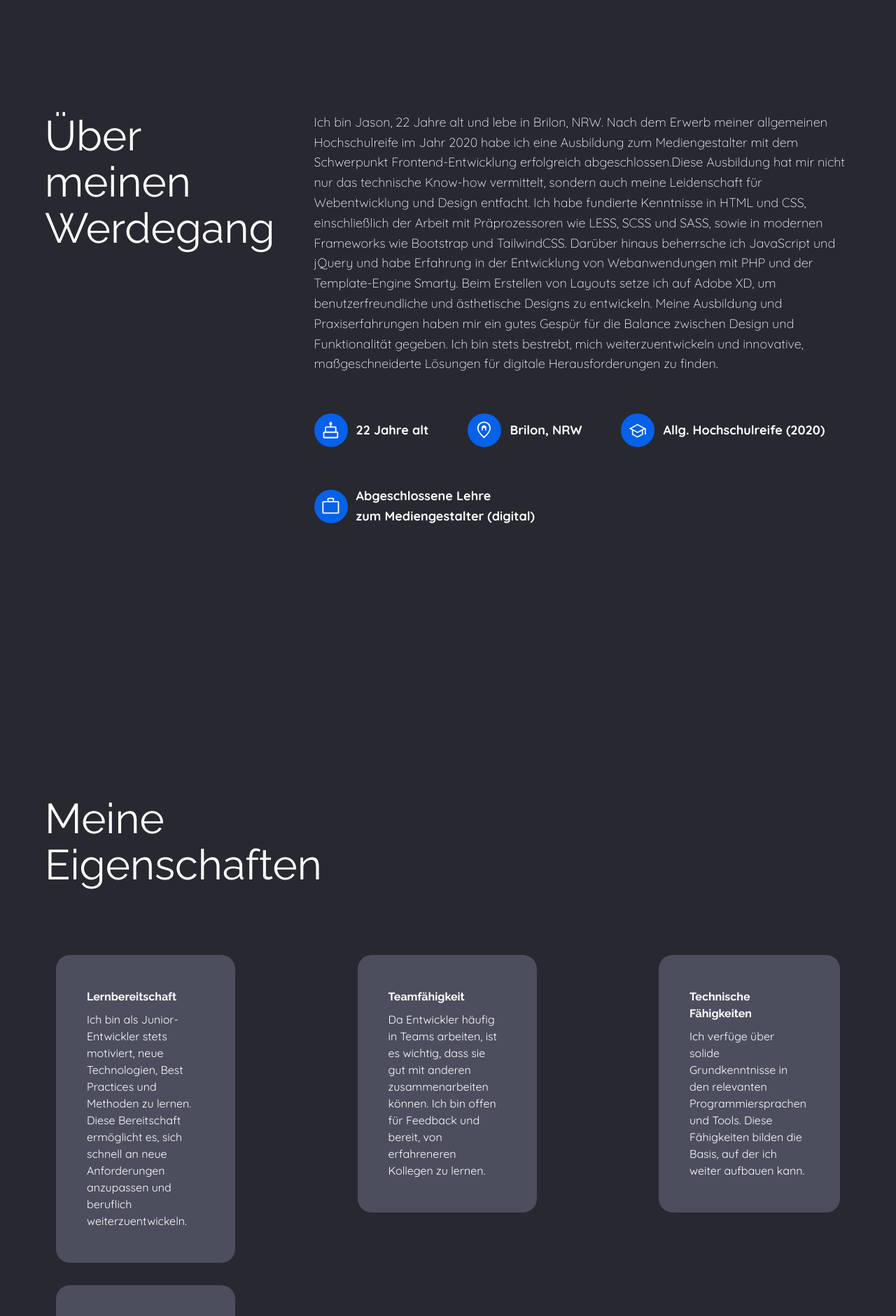
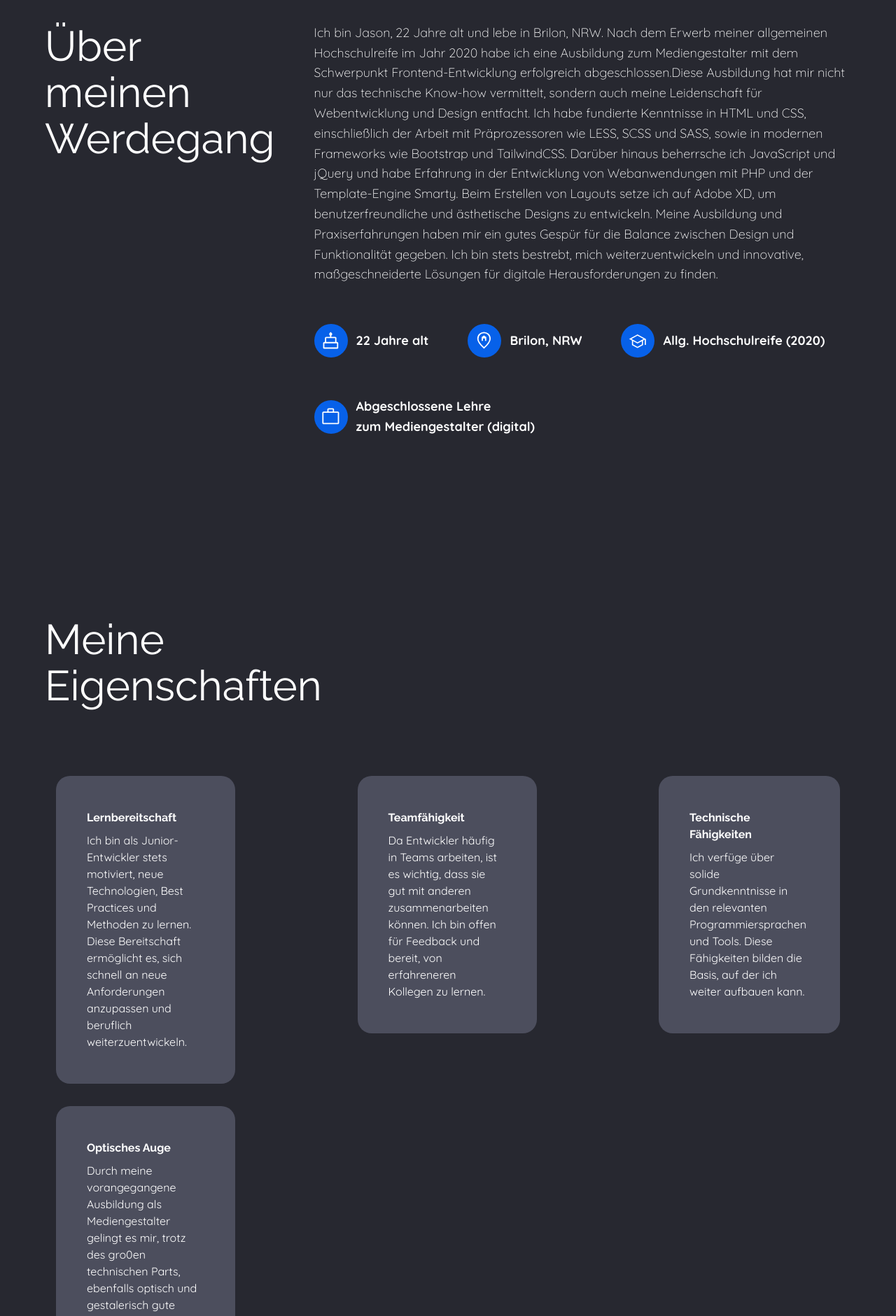
Before and after one commit to JasonSa19/vue-portfolio, a Vue app: page / in a window 1280 px wide. Shown: the part 880-2761 px from the top of the page at 70% size. Built offline with nearby package versions, Linux system fonts and the light colour scheme.

Commit message:
Change margins of Sections

```diff
--- a/src/components/About.vue
+++ b/src/components/About.vue
@@ -29,7 +29,7 @@ const age = computed(() => {
 </script>
 
 <template>
-  <section class="mb-32 xl:mb-96">
+  <section class="mb-32 xl:mb-64">
     <!-- <subLine sublineText="Information" /> -->
     <div class="container">
       <div class="flex flex-col gap-6 xl:gap-14 md:flex-row">
--- a/src/components/Areas.vue
+++ b/src/components/Areas.vue
@@ -14,7 +14,7 @@ const svgDev = `
 </script>
 
 <template>
-  <section class="mb-32 xl:mb-96">
+  <section class="mb-32 xl:mb-64">
     <!-- <subLine sublineText="Tätigkeit" /> -->
     <div class="container">
       <div class="flex flex-col gap-6 xl:gap-14 md:flex-row">
--- a/src/components/Attributes.vue
+++ b/src/components/Attributes.vue
@@ -4,7 +4,7 @@ import AttributeTeaser from "../components/modules/AttributeTeaser.vue";
 </script>
 
 <template>
-  <section class="mb-32 xl:mb-96">
+  <section class="mb-32 xl:mb-64">
     <div class="container">
       <div class="flex flex-col gap-6 xl:gap-14 md:flex-row">
         <div class="basis-5/12">
--- a/src/components/Intro.vue
+++ b/src/components/Intro.vue
@@ -7,7 +7,7 @@ const mainText =
 </script>
 
 <template>
-  <section class="container relative z-0 mt-20 mb-32 anim xl:mb-96 xl:mt-44">
+  <section class="container relative z-0 mt-20 mb-32 anim xl:mb-64 xl:mt-44">
     <div
       class="flex flex-col-reverse items-center justify-between gap-y-24 content-inner lg:gap-y-0 lg:flex-row"
     >
```
